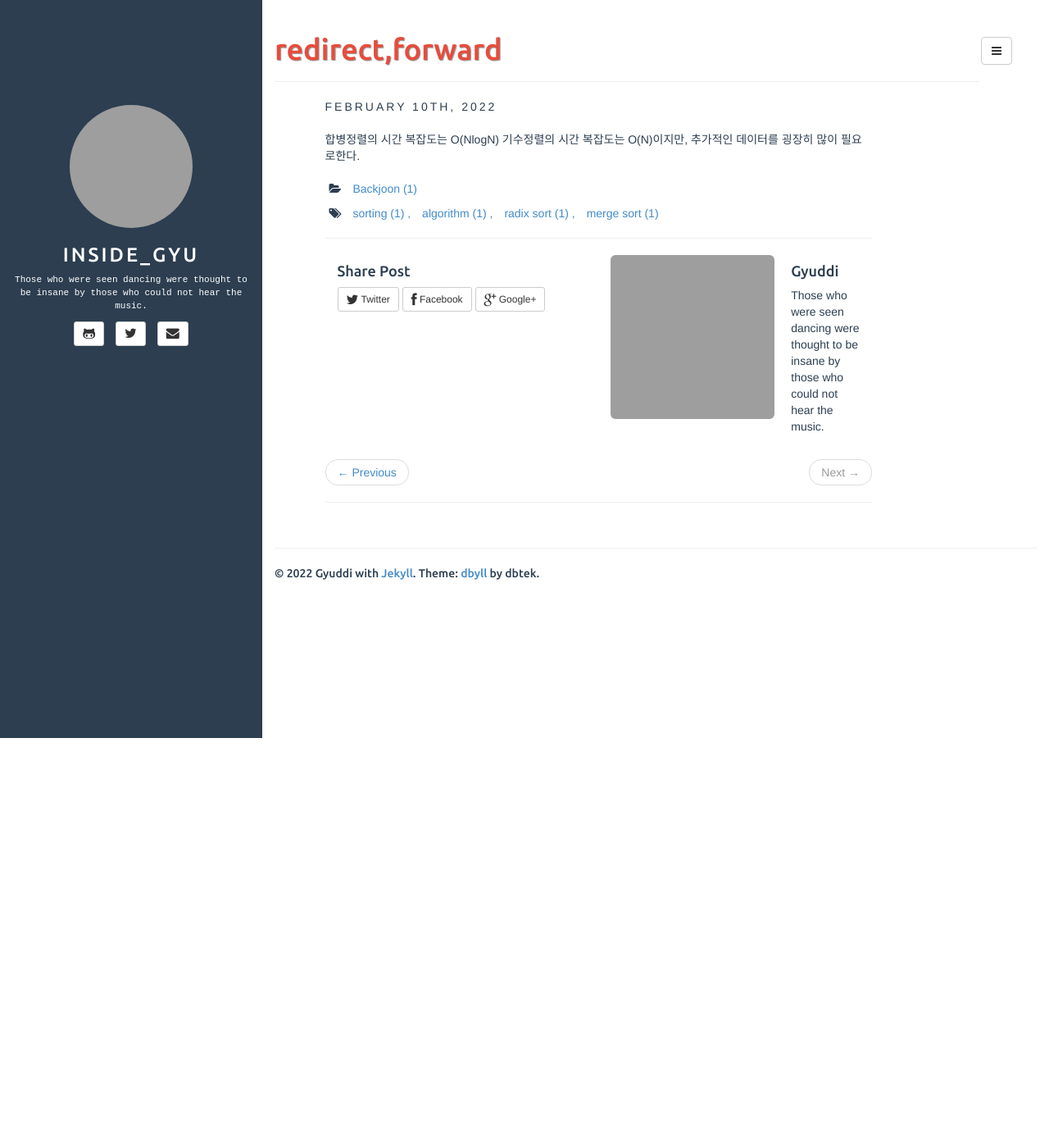
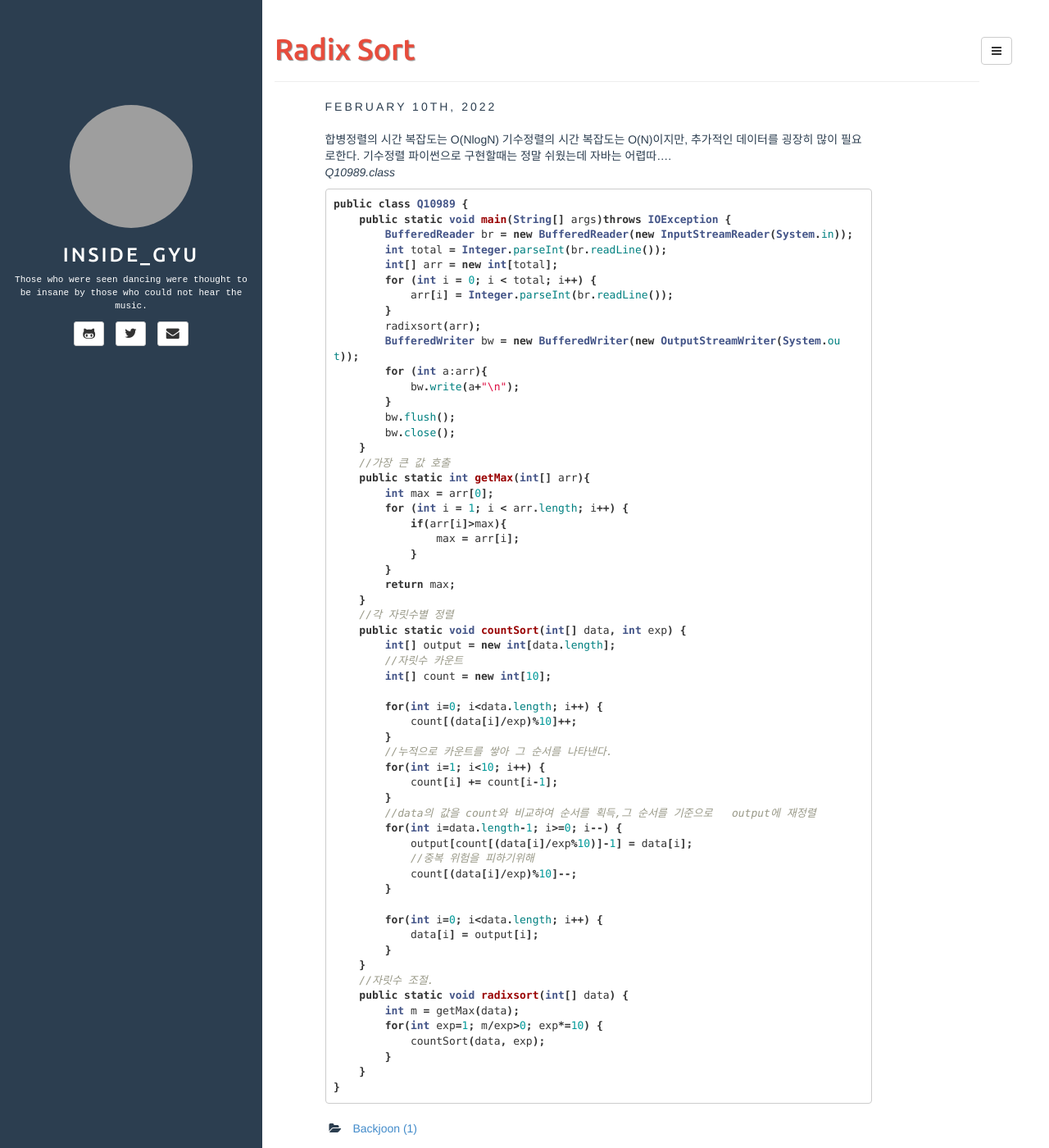
Before and after one commit to Gyuddi/Gyuddi.github.io, a Jekyll site: the page built from _posts/2022-02-10-sorting-algorithm.md, in a window 1280 px wide and 1400 px high. Shown: the whole window at 82% size. Built offline with Jekyll 4.4.1, drawn with Linux system fonts in a browser that asks for light colours; our own code applies the rules of GitHub Pages for plain Markdown files; grey boxes are pictures that could not be loaded.

Commit message:
new files

````diff
--- a/_posts/2022-02-10-sorting-algorithm.md
+++ b/_posts/2022-02-10-sorting-algorithm.md
@@ -1,6 +1,6 @@
 ---
-title:  "redirect,forward"
-excerpt: "redirect,forward를 araboja"
+title:  "Radix Sort"
+excerpt: "기수 정렬을 자바에서 araboja"
 
 categories:
   - Backjoon
@@ -15,3 +15,65 @@ last_modified_at: 2022-02-10
 ---
 합병정렬의 시간 복잡도는 O(NlogN)
 기수정렬의 시간 복잡도는 O(N)이지만, 추가적인 데이터를 굉장히 많이 필요로한다.
+기수정렬 파이썬으로 구현할때는 정말 쉬웠는데 자바는 어렵따....
+*Q10989.class*
+```java
+public class Q10989 {
+    public static void main(String[] args)throws IOException {
+        BufferedReader br = new BufferedReader(new InputStreamReader(System.in));
+        int total = Integer.parseInt(br.readLine());
+        int[] arr = new int[total];
+        for (int i = 0; i < total; i++) {
+            arr[i] = Integer.parseInt(br.readLine());
+        }
+        radixsort(arr);
+        BufferedWriter bw = new BufferedWriter(new OutputStreamWriter(System.out));
+        for (int a:arr){
+            bw.write(a+"\n");
+        }
+        bw.flush();
+        bw.close();
+    }
+    //가장 큰 값 호출
+    public static int getMax(int[] arr){
+        int max = arr[0];
+        for (int i = 1; i < arr.length; i++) {
+            if(arr[i]>max){
+                max = arr[i];
+            }
+        }
+        return max;
+    }
+    //각 자릿수별 정렬
+    public static void countSort(int[] data, int exp) {
+        int[] output = new int[data.length];
+        //자릿수 카운트
+        int[] count = new int[10];
+
+        for(int i=0; i<data.length; i++) {
+            count[(data[i]/exp)%10]++;
+        }
+        //누적으로 카운트를 쌓아 그 순서를 나타낸다.
+        for(int i=1; i<10; i++) {
+            count[i] += count[i-1];
+        }
+        //data의 값을 count와 비교하여 순서를 획득,그 순서를 기준으로   output에 재정렬
+        for(int i=data.length-1; i>=0; i--) {
+            output[count[(data[i]/exp%10)]-1] = data[i];
+            //중복 위험을 피하기위해
+            count[(data[i]/exp)%10]--;
+        }
+
+        for(int i=0; i<data.length; i++) {
+            data[i] = output[i];
+        }
+    }
+    //자릿수 조절.
+    public static void radixsort(int[] data) {
+        int m = getMax(data);
+        for(int exp=1; m/exp>0; exp*=10) {
+            countSort(data, exp);
+        }
+    }
+}
+```
````
